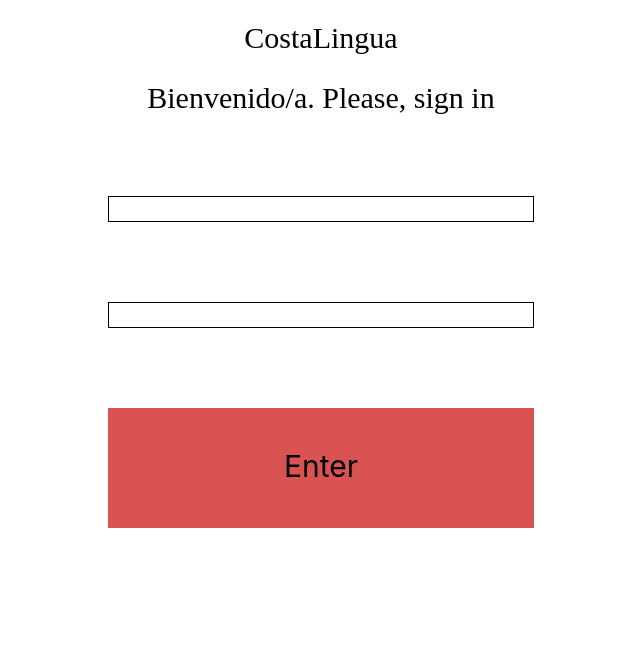
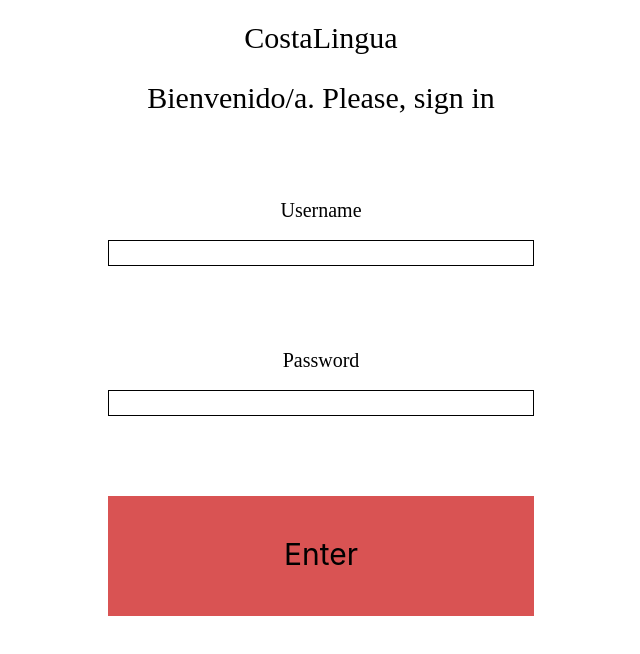
Before and after one commit to PabloLuisMolinaBlanes/CalaLinguaAttemptI, a React (Vite) app in the folder frontend/costa-lingua-frontend/: page /login in a window 1280 px wide. Shown: the top 654 px of the page, without its empty margins (319-959 px from the left). Built offline with nearby package versions, Linux system fonts and the light colour scheme.

Commit message:
Modify login to add signup functionality integration, and modify hero page to be able to access signup and login functionalities from there

```diff
--- a/frontend/costa-lingua-frontend/src/main.tsx
+++ b/frontend/costa-lingua-frontend/src/main.tsx
@@ -12,7 +12,11 @@
   },
   {
     path: '/login',
-    element: <Auth />
+    element: <Auth isSignUp={false} />
+  },
+  {
+    path: '/signup',
+    element: <Auth isSignUp={true} />
   }
 ])
 
--- a/frontend/costa-lingua-frontend/src/pages/Auth/Auth.tsx
+++ b/frontend/costa-lingua-frontend/src/pages/Auth/Auth.tsx
@@ -1,20 +1,28 @@
 import { useState } from 'react'
-//import callAuthServer from './utils/api'
 import Login from './components/Login';
 import api from '../../utlis/api'
 
-function Auth() {
+type BoolProps = {
+    isSignUp: boolean;
+}
+
+const Auth = (props : BoolProps) => {
   const [loggedIn, setloggedIn] = useState(false);
+  const [incorrectAttempt, setIncorrectAttempt] = useState(false)
+  const path = props.isSignUp ? "/signup" : "/login"
+  const errorMessage = incorrectAttempt ? <h2 className='text-center text-red-500 text-3xl pt-20 pb-20'>Incorrect username/password!</h2> : ""
+  const message = props.isSignUp ? "Signed up successfully! Please, return to the authentication screen"  : "Logged in!"
+
   const authenticate = async (user : string, password : string) : Promise<void> => {
-
+    setIncorrectAttempt(false)
     const loginInfo = {username: user, password: password};
 
     try {
-        const result = await api.post('/login', loginInfo)
+        const result = await api.post(path, loginInfo)
         if (result.data !== "Incorrect username/password!") {
             setloggedIn(true);
         } else {
-            console.log(result.data);
+            setIncorrectAttempt(true)
         }
         //
     } catch (err) {
@@ -24,11 +32,12 @@
 
     if (loggedIn) {
         return (<>
-        <h2>Logged in!</h2>
+        <h2>{message}</h2>
         </>)
     } else {
         return (<>
-        <Login handleClick={authenticate} />
+        {errorMessage}
+        <Login handleClick={authenticate} isSignUp={props.isSignUp} />
         </>)
     }
 }
--- a/frontend/costa-lingua-frontend/src/pages/Auth/components/Form.tsx
+++ b/frontend/costa-lingua-frontend/src/pages/Auth/components/Form.tsx
@@ -1,7 +1,7 @@
 import { useState } from "react";
 
-interface FuncProps {
-    handleClick: (user : string, password: string) => Promise<void>;
+type FuncProps = {
+    handleClick: (user : string, password: string) => Promise<void>,
 }
 
 const Form = (props : FuncProps) => {
@@ -18,15 +18,17 @@
     <div id="form" className="flex flex-col">
         <div id="top" className="pb-20 flex flex-row">
             <div id="left" className="w-3/9"></div>
-            <div id="center" className="w-3/9 border-1">
-                <input type="text" value={username} className="w-10/10" onChange={handleUsername}></input>
+            <div id="center" className="w-3/9">
+                <h2 className="text-xl text-center font-jojo pb-4">Username</h2>
+                <input type="text" value={username} className="w-10/10 border-1" onChange={handleUsername}></input>
             </div>
             <div id="right" className="w-3/9"></div>
         </div>
         <div id="center" className="pb-20 flex flex-row">
             <div id="left" className="w-3/9"></div>
-            <div id="center" className="w-3/9 border-1">
-                <input type="password" value={password} className="w-10/10" onChange={handlePassword}></input>
+            <div id="center" className="w-3/9">
+            <h2 className="text-xl text-center font-jojo pb-4">Password</h2>
+                <input type="password" value={password} className="w-10/10 border-1" onChange={handlePassword}></input>
             </div>
             <div id="right" className="w-3/9"></div>
         </div>
--- a/frontend/costa-lingua-frontend/src/pages/Auth/components/Login.tsx
+++ b/frontend/costa-lingua-frontend/src/pages/Auth/components/Login.tsx
@@ -2,17 +2,18 @@
 import Form from "./Form";
 import Title from "./Title";
 
-interface FuncProps {
-    handleClick: (user : string, password: string) => Promise<void>;
+type FuncProps = {
+    handleClick: (user : string, password: string) => Promise<void>,
+    isSignUp: boolean,
 }
 
-const Auth = (props: FuncProps) => {
+const Login = (props: FuncProps) => {
     return (<>
         <div id="login">
-            < Title />
+            < Title isSignUp={props.isSignUp} />
             < Form handleClick={props.handleClick} />
         </div>
         </>)
 }
 
-export default Auth;
+export default Login;
--- a/frontend/costa-lingua-frontend/src/pages/Auth/components/Title.tsx
+++ b/frontend/costa-lingua-frontend/src/pages/Auth/components/Title.tsx
@@ -1,10 +1,15 @@
-function Title() {
+type BooleanProps = {
+    isSignUp: boolean;
+}
+
+const Title = (props: BooleanProps) => {
+    const suffix = props.isSignUp ? "up" : "in"
     return (<>
     <div id="title" className="flex flex-row pb-20">
         <div id="left" className="w-3/9 "></div>
         <div id="center" className="w-3/9 pt-5 text-center flex flex-col">
         <p className="font-jojo text-3xl pb-6">CostaLingua</p>
-        <p className="font-jojo text-3xl">Bienvenido/a. Please, sign in</p>
+        <p className="font-jojo text-3xl">Bienvenido/a. Please, sign {suffix}</p>
         </div>
         <div id="right" className="w-3/9 "></div>
     </div>
--- a/frontend/costa-lingua-frontend/src/pages/HomePage/components/Button.tsx
+++ b/frontend/costa-lingua-frontend/src/pages/HomePage/components/Button.tsx
@@ -1,8 +1,17 @@
+import { use } from "react";
+import { useNavigate } from "react-router";
 
 function Button() {
+
+    let navigate = useNavigate()
+
+    const redirectLogin = () : void => {
+        navigate('login');
+    }
+
     return (
         <>
-        <div id="button" className="flex flex-row font-inter font-bold text-3xl pb-16 h-50">
+        <div id="button" className="flex flex-row font-inter font-bold text-3xl pb-16 h-50 cursor-pointer" onClick={redirectLogin}>
             <div id="left" className="w-17/100"></div>
             <div id="center" className="w-66/100 text-center bg-[#D95353] flex flex-col">
                 <div id="top" className="h-33/100"></div>
--- a/frontend/costa-lingua-frontend/src/pages/HomePage/components/NavBar.tsx
+++ b/frontend/costa-lingua-frontend/src/pages/HomePage/components/NavBar.tsx
@@ -1,5 +1,23 @@
+import { useNavigate } from "react-router";
+
+type Link = {
+    name: string,
+    path: string
+}
 
 function NavBar() {
+
+    const links = [{name: "Play", path: "home"},{name: "Account", path: "login"},{name: "Logout", path: "logout"}]
+    const linksTags = links.map((link : Link) => {
+        return (<p className="p-4 font-jojo cursor-pointer" onClick={() => redirectLogin(link.path)}>{link.name}</p>)
+    })
+
+    let navigate = useNavigate()
+
+    const redirectLogin = (path: string) : void => {
+        navigate(path);
+    }
+
     return (
         <>
         <div className="flex flex-row pb-40" id="navbar">
@@ -8,9 +26,7 @@
             </div>
             <div id="center" className="w-9/10"></div>
             <div id="left" className="flex flex-row">
-            <p className="p-4 font-jojo">Play</p>
-            <p className="p-4 font-jojo">Account</p>
-            <p className="p-4 font-jojo">Logout</p>
+                {linksTags}
             </div>
         </div>
 
```
